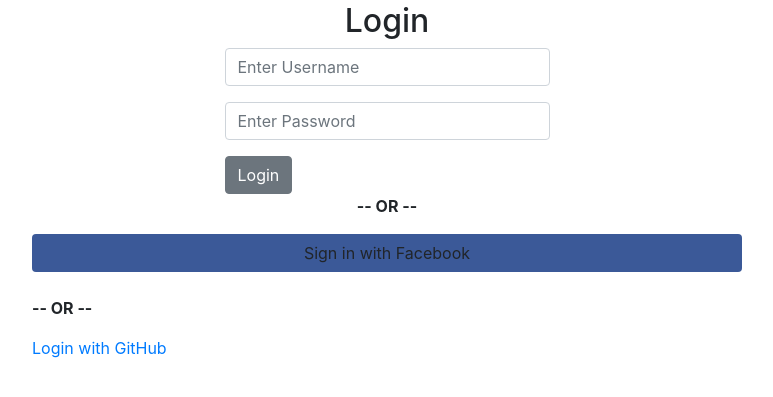
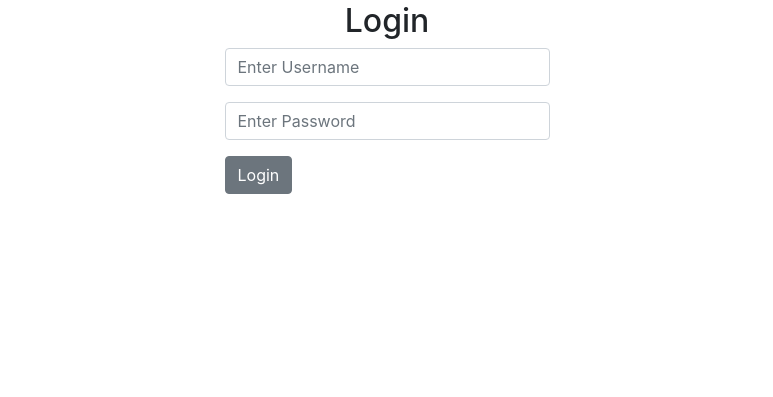
Before and after one commit to GREGORIOUS1993/Testblog, a Django app: page /authenticate/login/ in a window 1280 px wide. Shown: the part 142-539 px from the top of the page, without its empty margins (68-841 px from the left). Run offline with Django 3.2, Linux system fonts and the light colour scheme; some libraries are stand-ins or nearby versions.

Commit message:
Update login.html

```diff
--- a/blog_project/article/templates/article/login.html
+++ b/blog_project/article/templates/article/login.html
@@ -21,21 +21,4 @@
 </div>
 
 
- <p class="text-center"><strong>-- OR --</strong></p>
-
-
-        <a href="{% url 'social:begin' 'facebook' %}" class="btn btn-block btn-social btn-facebook" style="background-color:#3b5998;text-align:center">
-  <span class="fa fa-facebook"></span>
-               Sign in with Facebook
- </a>
-
-
-
-
-
- <br>
- <p><strong>-- OR --</strong></p>
- <a href="{% url 'social:begin' 'github' %}">Login with GitHub</a><br>
-
-
  {% endblock %}
```
